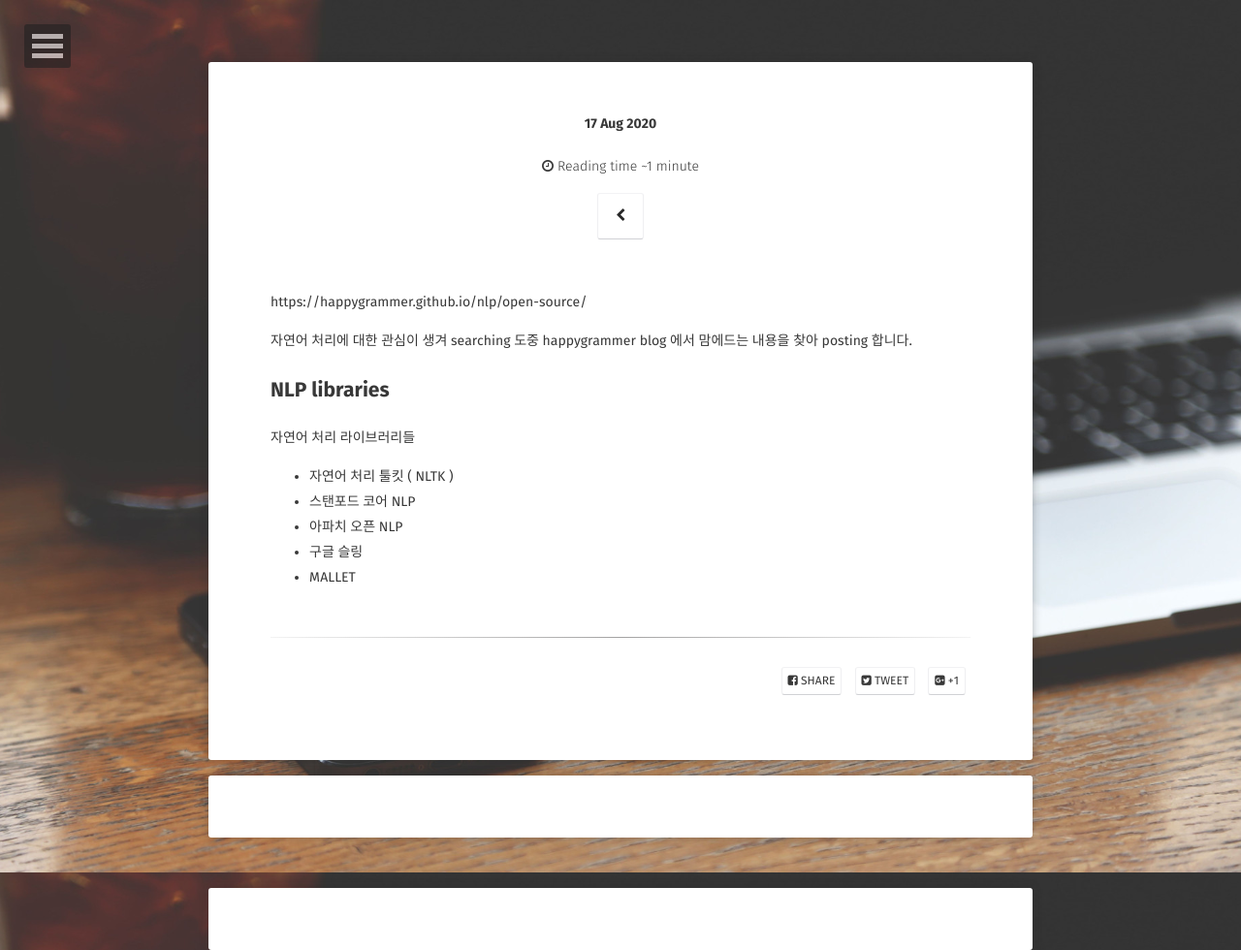
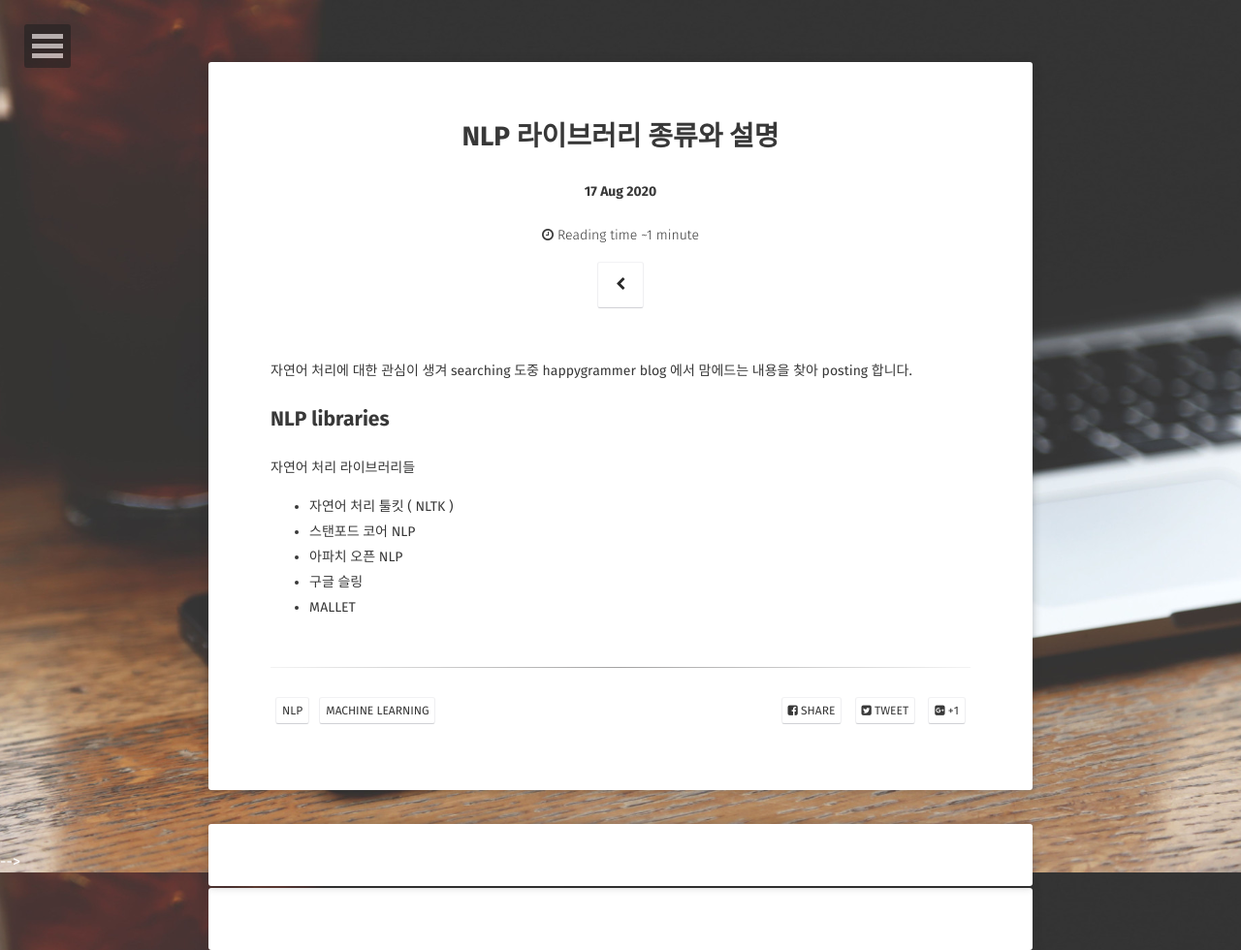
Before and after one commit to likewind7/likewind7.github.io, a Jekyll site: the page built from _posts/2020-08-17-NLP-post.md, in a window 1280 px wide. Shown: the whole page at 97% size. Built offline with Jekyll 4.4.1, drawn with Linux system fonts in a browser that asks for light colours; some web fonts are replaced; our own code applies the rules of GitHub Pages for plain Markdown files.

Commit message:
[ likewind7 blog ]
1st posting

```diff
--- a/_posts/2020-08-17-NLP-post.md
+++ b/_posts/2020-08-17-NLP-post.md
@@ -1,6 +1,6 @@
 ---
 layout: post
-title: "NLP 라이브러리 종류와 설명
+title: "NLP 라이브러리 종류와 설명"
 date: 2020-08-17
 excerpt: "NLP libraries"
 categories : [NLP]
```
Also changed, not shown: other parts of _posts/2020-08-17-NLP-post.md (+1 -1 lines).
